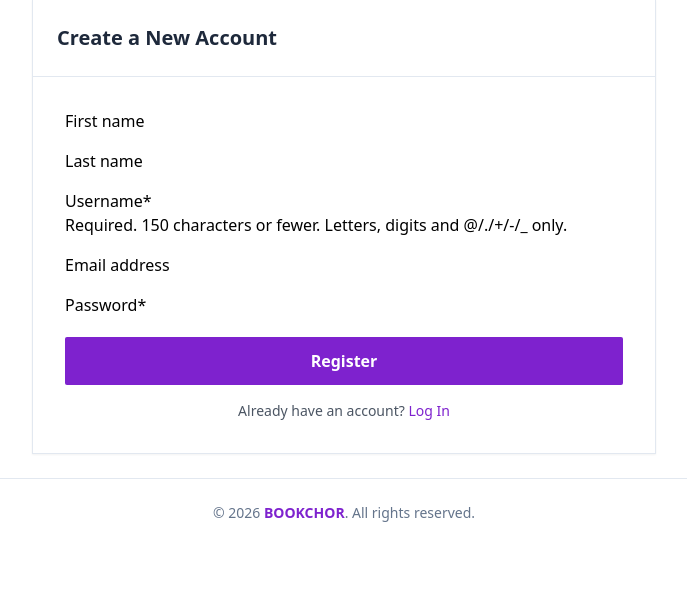
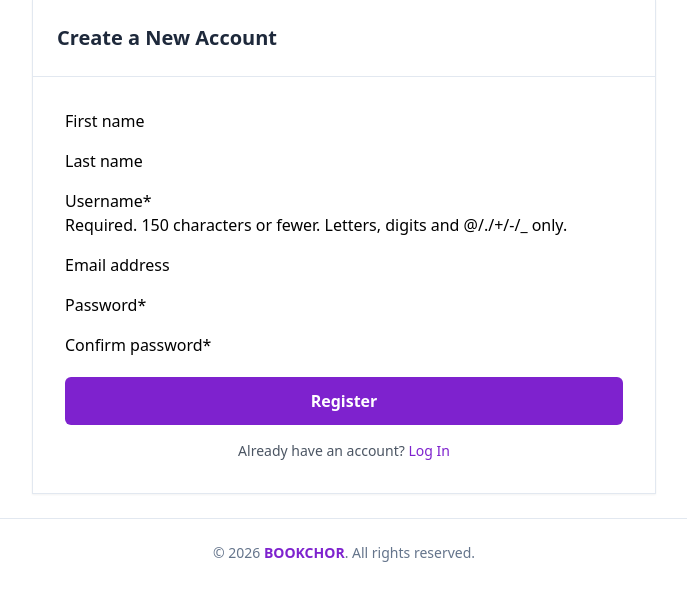
Before and after one commit to rahulacharya1/bookchor, a Django app: page /auth/register/ in a window 1280 px wide. Shown: the part 138-739 px from the top of the page, without its empty margins (296-983 px from the left). Run offline with Django 5.2, Linux system fonts and the light colour scheme; some libraries are stand-ins or nearby versions.

Commit message:
Enhance user registration with password confirmation, update login/logout functionality, and improve button styling in auth templates

```diff
--- a/website/book/auth_views.py
+++ b/website/book/auth_views.py
@@ -1,15 +1,24 @@
 from django.shortcuts import render, redirect
 from .forms import RegisterForm, LoginForm
-from django.contrib.auth import authenticate, logout, login as auth_login
+from django.contrib.auth import authenticate, logout, login
+
 
 def register_view(request):
     form = RegisterForm(request.POST or None)
     if form.is_valid():
         password = form.cleaned_data.get("password")
-        data = form.save(commit=False)
-        data.set_password(password)
-        data.save()
-        return redirect('login')
+        confirm_password = form.cleaned_data.get("confirm_password")
+
+        if password != confirm_password:
+            form.add_error("confirm_password", "Passwords do not match")
+            return render(request, 'auth/register.html', {'form': form})
+        else:
+            data = form.save(commit=False)
+            data.set_password(password)
+            data.save()
+            login(request, data)
+            return redirect('home')
+
     return render(request, 'auth/register.html', {'form': form})
 
 
@@ -25,13 +34,14 @@
         login_user = authenticate(username=username, password=password)
 
         if login_user is not None:
-            auth_login(request, login_user)
+            login(request, login_user)
             return redirect('home')
 
         form.add_error(None, "Invalid Username or Password")
 
     return render(request, 'auth/login.html', {'form': form})
 
+
 def logout_view(request):
     logout(request)
     return redirect('home')
--- a/website/book/forms.py
+++ b/website/book/forms.py
@@ -21,7 +21,8 @@
         exclude = ['slug']
 
 
-class RegisterForm(ModelForm):
+class RegisterForm(ModelForm, forms.Form):
+    confirm_password = forms.CharField(widget=forms.PasswordInput)
     class Meta:
         model = User
         fields = ['first_name', 'last_name', 'username', 'email', 'password']
--- a/website/book/templates/auth/login.html
+++ b/website/book/templates/auth/login.html
@@ -22,7 +22,7 @@
                     {{form|crispy}}
                 </div>
 
-                <button type="submit" class="mt-5 w-full bg-purple-700 hover:bg-purple-800 text-white font-semibold py-3 rounded-sm transition">
+                <button type="submit" class="mt-5 w-full bg-purple-700 hover:bg-purple-800 text-white font-semibold py-3 rounded-md transition">
                     Log In
                 </button>
 
--- a/website/book/templates/auth/register.html
+++ b/website/book/templates/auth/register.html
@@ -22,7 +22,7 @@
                     {{form|crispy}}
                 </div>
 
-                <button type="submit" class="mt-5 w-full bg-purple-700 hover:bg-purple-800 text-white font-semibold py-3 rounded-sm transition">
+                <button type="submit" class="mt-5 w-full bg-purple-700 hover:bg-purple-800 text-white font-semibold py-3 rounded-md transition">
                     Register
                 </button>
 
```
